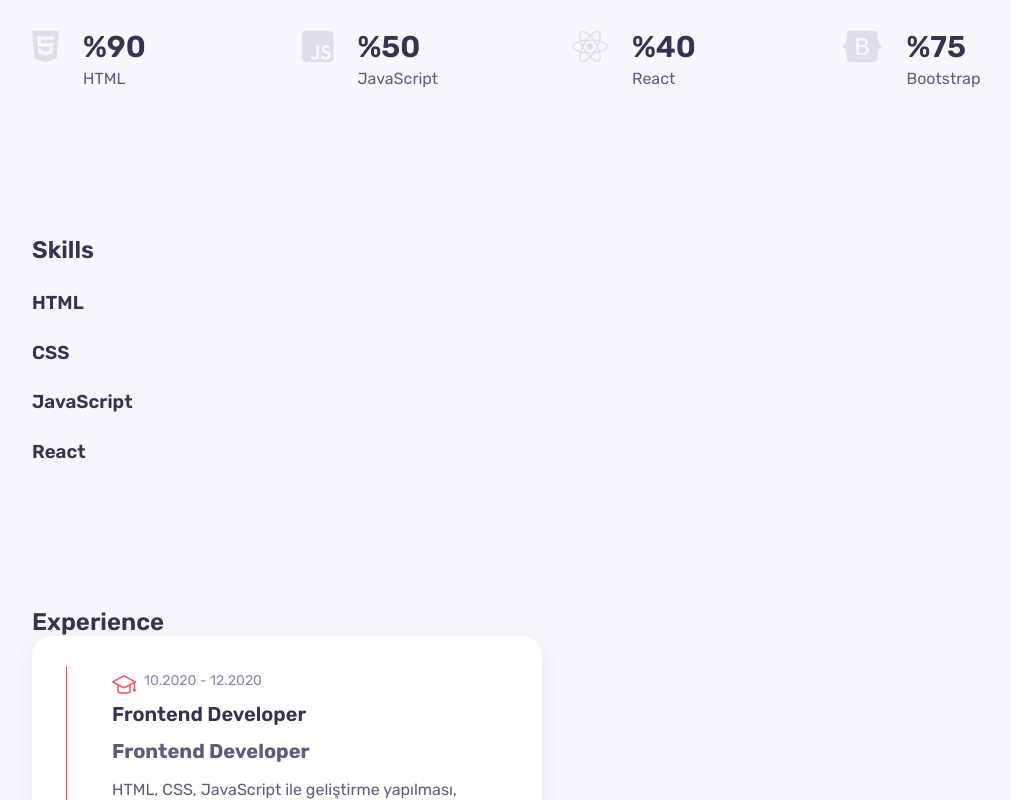
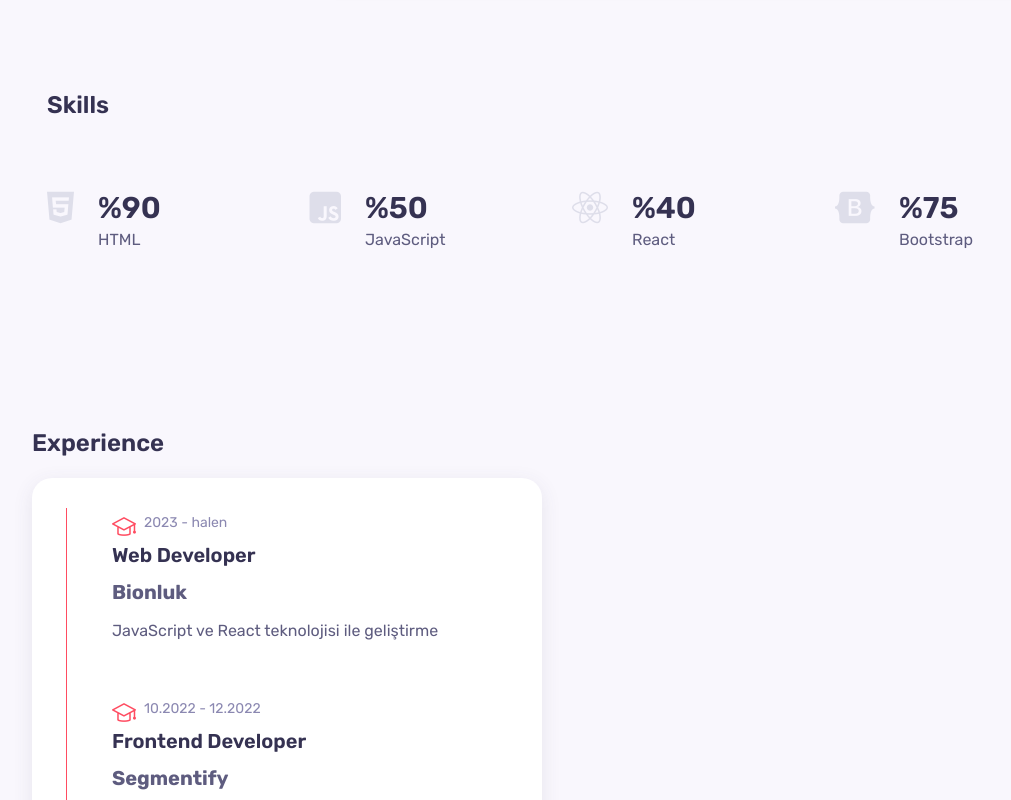
Before and after one commit to nurcanNT/portfolio_react, a React (Vite) app: page / in a window 1280 px wide. Shown: the part 1480-2280 px from the top of the page, without its empty margins (138-1149 px from the left). Built offline with nearby package versions, Linux system fonts and the light colour scheme.

Commit message:
some regulations

```diff
--- a/src/App.jsx
+++ b/src/App.jsx
@@ -5,10 +5,8 @@ import Home from './components/home/Home';
 import About from './components/about/About';
 import Portfolio from './components/portfolio/Portfolio';
 import Resume from './components/resume/Resume';
-import Services from './components/services/Services';
 import Testimoniols from './components/testimoniols/Testimoniols';
 import Contact from './components/contact/Contact';
-import Blog from './components/blog/Blog';
 
 const App = () => {
   return (
@@ -17,11 +15,9 @@ const App = () => {
     <main className='main'>
      <Home />
      <About />
-     <Services />
      <Resume />
      <Portfolio />
      <Testimoniols />
-     <Blog />
      <Contact />
     </main>
     </>
--- a/src/components/about/AboutBox.jsx
+++ b/src/components/about/AboutBox.jsx
@@ -2,6 +2,8 @@
 
 const AboutBox = () => {
   return (
+    <section className="services container section" id="services">
+    <h2 className="section__title">Skills</h2>
    <div className="about__boxes grid">
     <div className="about__box">
         <i className="about__icon fa-brands fa-html5"></i>
@@ -39,6 +41,7 @@ const AboutBox = () => {
         </div>
     </div>
    </div>
+   </section>
   )
 }
 
--- a/src/components/resume/Data.jsx
+++ b/src/components/resume/Data.jsx
@@ -1,24 +1,25 @@
 //import React from 'react'
 
 const Data = [
+    {
+        id:4,
+        category: "education",
+        icon: "icon-graduation",
+        year: "2023 - halen",
+        title: "Web Developer",
+        title2: "Bionluk",
+        desc: "JavaScript ve React teknolojisi ile geliştirme",
+    },
 
     {
         id:4,
         category: "education",
         icon: "icon-graduation",
-        year: "10.2020 - 12.2020",
+        year: "10.2022 - 12.2022",
         title: "Frontend Developer",
-        title2: "Frontend Developer",
+        title2: "Segmentify",
         desc: "HTML, CSS, JavaScript ile geliştirme yapılması, Tasarımsal hataların çözülmesi, Responsive konusunda çalışmaların yapılması, Müşteriden gelen feedbacklerin karşılanması",
     },
-    {
-        id:4,
-        category: "education",
-        icon: "icon-graduation",
-        year: "10.2020 - 12.2020",
-        title: "Web Developer",
-        title2: "Web Developer",
-        desc: "JavaScript ve React teknolojisi ile geliştirme",
-    },
+
 ];
 export default Data
--- a/src/components/services/Services.jsx
+++ /dev/null
@@ -1,41 +0,0 @@
-//import React from 'react'
-
-
-const data = [
-    {
-        id: 1,
-        title: "HTML",
-    },
-    {
-        id: 2,
-        title: "CSS",
-    },
-    {
-        id: 3,
-        title: "JavaScript",
-    },
-    {
-        id: 4,
-        title: "React",
-    },
-]
-
-const Services = () => {
-  return (
-    <section className="services container section" id="services">
-        <h2 className="section__title">Skills</h2>
-
-        <div className="services__container grid">
-        {data.map(({ id, title, description }) => (
-        <div className="services__card" key={id}>
-            <img src="" alt="" className="services_img" />
-            <h3 className="services__title">{title}</h3>
-            <p className="services__description">{description}</p>
-        </div>
-        ))}
-        </div>
-    </section>
-  )
-}
-
-export default Services
--- a/src/components/services/services.css
+++ /dev/null
@@ -1,73 +0,0 @@
-.services__container {
-    grid-template-columns: repeat(3, 1fr);
-    column-gap: 1.875rem;
-}
-
-.services__card {
-    text-align: center;
-    padding: 1.875rem;
-    border-radius: var(--border-radius);
-    background-color: var(--container-color);
-    transition: all 0.3s ease-in-out;
-}
-
-.services__card:hover {
-    transform: translateY(-10px);
-}
-
-.services__card:nth-child(1) {
-    background-color: rgb(108, 108, 229);
-    box-shadow: 0px 5px 20px 0px rgb(108, 108, 229 / 50%);
-}
-
-.services__card:nth-child(3) {
-    background-color: rgb(249, 215, 76);
-    box-shadow: 0px 5px 20px 0px rgb(249, 215, 76 / 50%);
-}
-
-.services__card:nth-child(1) {
-    background-color: rgb(249, 123, 139);
-    box-shadow: 0px 5px 20px 0px rgb(249, 123, 139 / 50%);
-}
-
-.services__img {
-    margin-bottom: 1.25rem;
-}
-
-.services__title {
-    font-size: var(--h3-font-size);
-    margin-bottom: 1rem;
-    color:#fff;
-}
-
-.services__description {
-    color: #f8f9fa;
-}
-
-.services__card:nth-child(2) .services__title {
-    color: var(--title-color);
-}
-
-.services__card:nth-child(2) .services__description {
-    color: var(--text-color);
-}
-
-@media screen and (max-width: 1024px) {
-    .services__container {
-        grid-template-columns: repeat(2, 330px);
-        justify-content: center;
-        row-gap: 1.875rem;
-    }
-}
-
-@media screen and (max-width: 768px) {
-    .services__container {
-        grid-template-columns: 310px;
-    }
-}
-
-@media screen and (max-width: 350px) {
-    .services__container {
-        grid-template-columns: 1fr;
-    }
-}
--- a/src/index.css
+++ b/src/index.css
@@ -145,6 +145,10 @@
     font-weight: var(--font-bold);
  }
 
+ .section__title{
+   margin-bottom: 20px;
+ }
+
  @keyframes button-push {
     50% {
         transform: scale(0.8);
```
